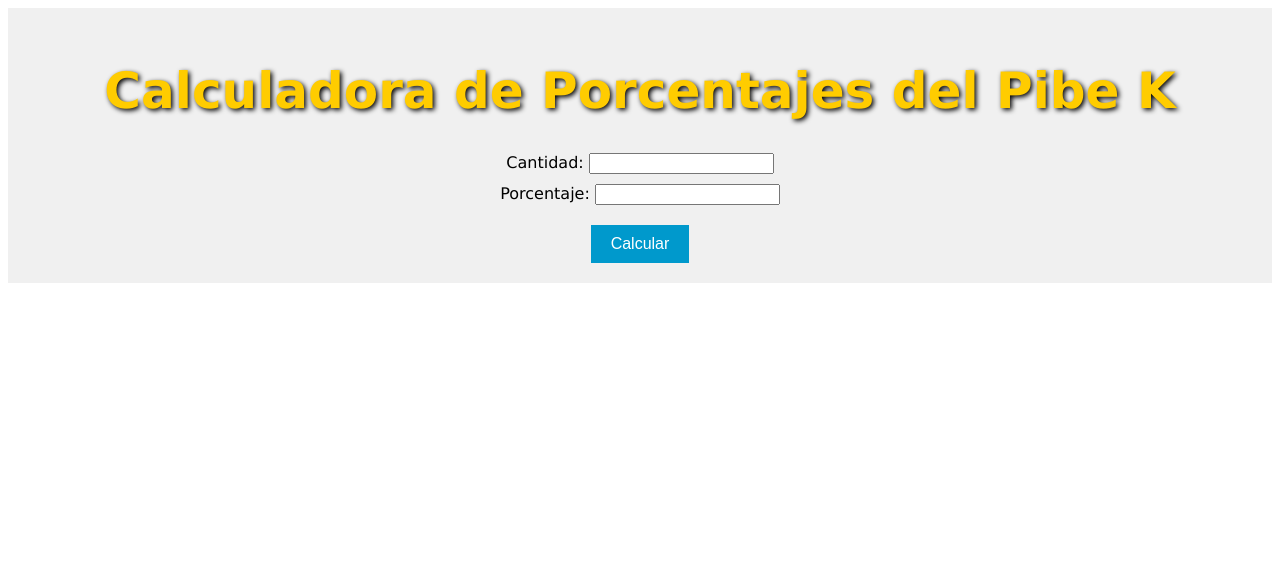
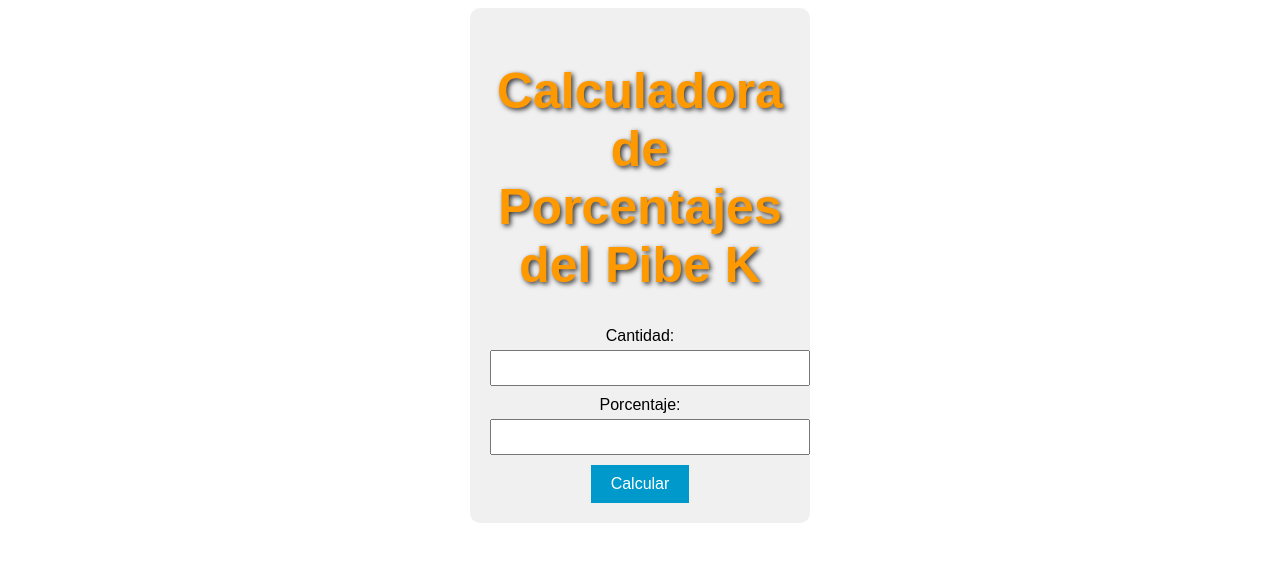
Before and after one commit to MateoMajlin/TP-Proyecto, a React (Create React App) app: page /juego/CalculadoraPorcentajes in a window 1280 px wide. Shown: the top 562 px of the page. Built offline with nearby package versions, Linux system fonts and the light colour scheme.

Commit message:
Update JuegoRaro.module.css

```diff
--- a/src/juego/JuegoRaro.module.css
+++ b/src/juego/JuegoRaro.module.css
@@ -1,33 +1,49 @@
-.calculadora-container {
+:local(.calculadora-container) {
   text-align: center;
-  font-family: 'Verdana', sans-serif;
+  font-family: 'Arial', sans-serif;
+  background-color: #f0f0f0;
   padding: 20px;
-  background-color: #f0f0f0;
+  border-radius: 10px;
+  width: 300px;
+  margin: 0 auto;
 }
 
-.input-container {
-  margin-bottom: 10px;
+:local(h1) {
+  color: #ff9900;
+  text-shadow: 2px 2px 5px #333;
 }
 
-label {
-  margin-right: 5px;
+:local(.input-container) {
+  margin: 10px 0;
 }
 
-button {
+:local(label) {
+  display: block;
+  font-size: 16px;
+  margin-bottom: 5px;
+}
+
+:local(input) {
+  width: 100%;
+  padding: 8px;
+  font-size: 14px;
+}
+
+:local(button) {
   background-color: #0099cc;
   color: #ffffff;
   font-size: 16px;
   padding: 10px 20px;
-  margin-top: 10px;
   border: none;
   cursor: pointer;
   transition: background-color 0.3s ease;
 }
 
-button:hover {
+:local(button:hover) {
   background-color: #ffcc00;
 }
 
-.resultado {
+:local(.resultado) {
   margin-top: 20px;
+  font-size: 18px;
 }
```
